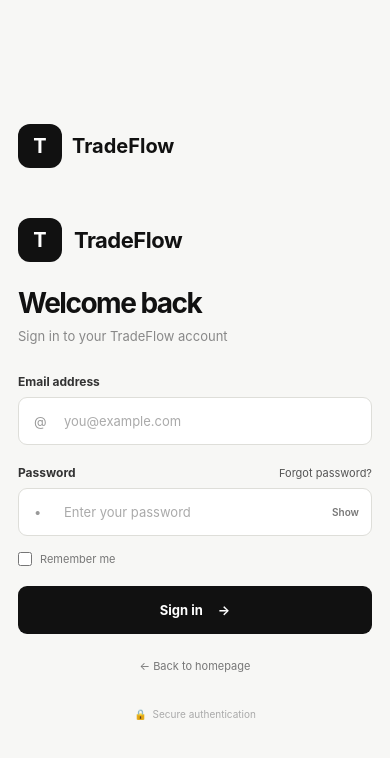
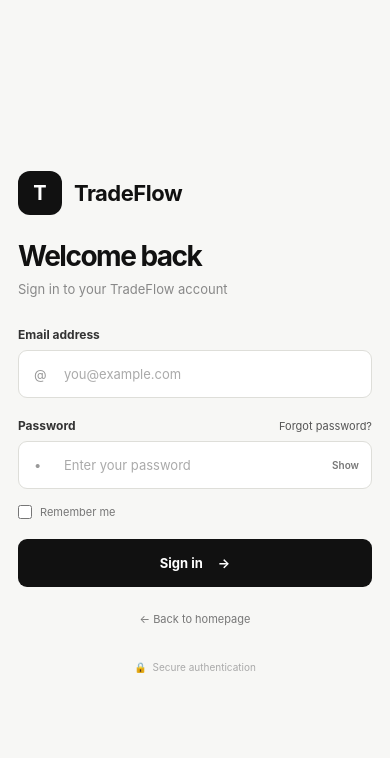
Before and after one commit to aniket7091/case-study-project, a React (Create React App) app in the folder frontend/: page /login in a window 390 px wide. Shown: the top 758 px of the page. Built offline with nearby package versions, Linux system fonts and the light colour scheme.

Commit message:
fix: add CORS middleware, fix env vars, remove duplicate mobile logo

```diff
--- a/frontend/src/App.css
+++ b/frontend/src/App.css
@@ -1422,20 +1422,6 @@
 }
 
 
-/* MOBILE BRAND */
-
-.mobile-login-brand {
-  display: none;
-
-  align-items: center;
-
-  gap: 10px;
-
-  margin-bottom: 50px;
-
-  font-size: 20px;
-  font-weight: 750;
-}
 
 
 /* LOGIN HEADER */
@@ -1890,9 +1876,6 @@
     padding: 30px;
   }
 
-  .mobile-login-brand {
-    display: flex;
-  }
 
 }
 
--- a/frontend/src/pages/LoginPage.js
+++ b/frontend/src/pages/LoginPage.js
@@ -121,10 +121,14 @@
 
     } catch (err) {
 
-      setError(
-        err.message ||
-        "Something went wrong. Please try again."
-      );
+      if (err.name === "TypeError" && err.message === "Failed to fetch") {
+        setError("Unable to reach server. Check your internet connection.");
+      } else {
+        setError(
+          err.message ||
+          "Something went wrong. Please try again."
+        );
+      }
 
     } finally {
 
@@ -249,19 +253,6 @@
 
         <div className="login-container">
 
-          {/* Mobile brand */}
-
-          <div className="mobile-login-brand">
-
-            <div className="login-logo">
-              T
-            </div>
-
-            <span>
-              TradeFlow
-            </span>
-
-          </div>
 
 
           <div className="login-header">
```
Also changed, not shown: 1 other file (tests, documents, lock files or other folders).
